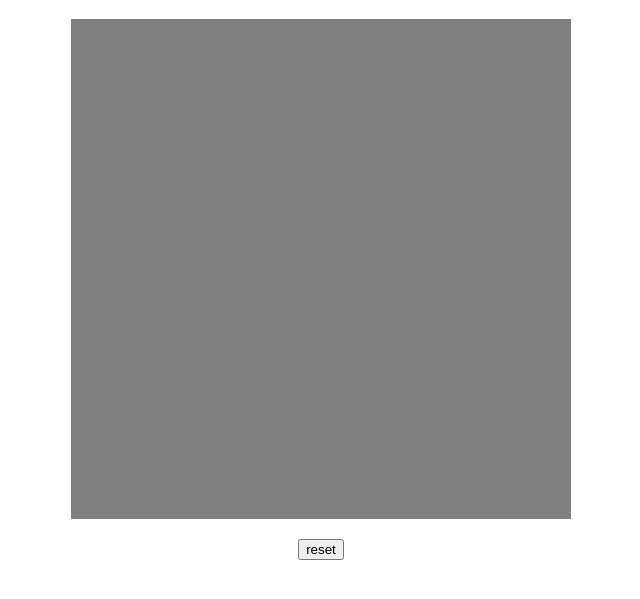
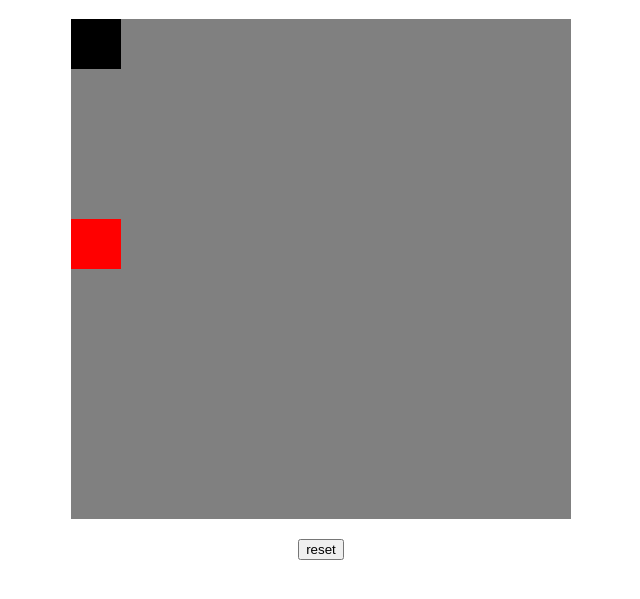
Before and after one commit to dannyhdz27/Arcade, a plain HTML site: page index.html in a window 1280 px wide. Shown: the part 69-668 px from the top of the page, without its empty margins (319-959 px from the left). Drawn offline with Linux system fonts and the light colour scheme.

Commit message:
apple loads in. got the snake to appear finally

```diff
--- a/app.js
+++ b/app.js
@@ -10,33 +10,44 @@ let snake = {
 
 const Board = document.querySelector(".gameBoard");
 
-setFood();
-
 for (let i = 0; i < 10; i++) {
   for (let j = 0; j < 10; j++) {
-    const cell = document.createElement("div");
-    cell.id = `${i}-${j}`;
-    Board.appendChild(cell);
+    const box = document.createElement("div");
+    box.id = `${i}-${j}`;
+    Board.appendChild(box);
   }
 }
 
-// let gameLoop = setInterval(frameUpdate, 1000 / 30);
+let gameLoop = setInterval(frameUpdate, 1000 / 30);
 
-// function frameUpdate() {
-//   setBoard();
-//   setFood();
-//   moveSnake();
+function frameUpdate() {
+  //   moveSnake();
+  //   if (hitWall() || hitSelf()) {
+  //     clearInterval(gameLoop);
+  //   }
+}
 
-//   if (hitWall() || hitSelf()) {
-//     clearInterval(gameLoop);
-//   }
-// }
+Board.children[0].classList.add("snake");
+
+setFood();
 
 function setFood() {
   const xValue = Math.floor(Math.random() * 10);
   const yValue = Math.floor(Math.random() * 10);
-  const food = `${xValue}-${yValue}`;
-  // const foodID = document.getElementById(food);
-  div.classList.add("food");
+  let food = `${xValue}-${yValue}`;
+  let div1 = document.getElementById(food);
+  div1.classList.add("apple");
+
   console.log("the food id is:", food);
 }
+
+// document.addEventListener("keydow", changeDirection);
+// function gameOver(){
+// if(
+//   snake[snake.length -1].row < 0 ||
+//   snake[snake.length -1].col < 0 ||
+//   snake[snake.length -1].row < 10 ||
+//   snake[snake.length -1].col < 10 ||
+// )
+
+// }
--- a/style.css
+++ b/style.css
@@ -17,7 +17,7 @@ body {
 button {
   margin-top: 20px;
 }
-.food {
+.apple {
   background-color: red;
 }
 
```
